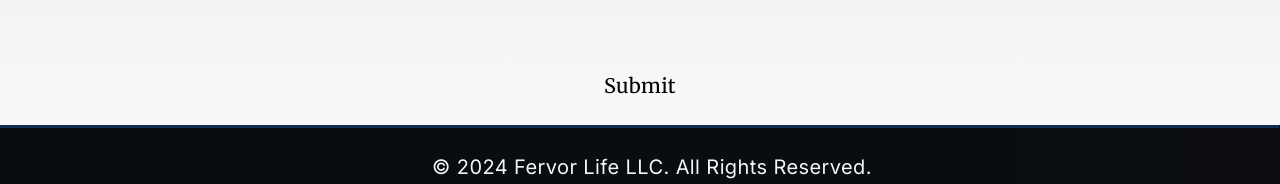
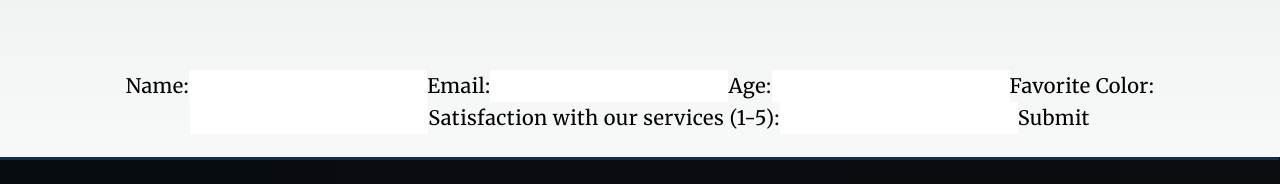
Before and after one commit to Ktopper/next_database, a Next.js app: page /onboarding in a window 1280 px wide. Shown: the part 732-916 px from the top of the page. Built offline with nearby package versions, Linux system fonts and the light colour scheme; no server answers; a web font is replaced by a local one.

Commit message:
Update form fields and labels in OnboardingForm component

```diff
--- a/src/components/OnboardingForm.js
+++ b/src/components/OnboardingForm.js
@@ -84,7 +84,56 @@ function OnboardingForm() {
 
   return (
     <form>
-      {/* Form fields */}
+    <label htmlFor="name">Name:</label>
+      <input
+        type="text"
+        id="name"
+        name="name"
+        value={formData.name}
+        onChange={handleChange}
+        required
+      />
+
+      <label htmlFor="email">Email:</label>
+      <input
+        type="email"
+        id="email"
+        name="email"
+        value={formData.email}
+        onChange={handleChange}
+        required
+      />
+
+      <label htmlFor="age">Age:</label>
+      <input
+        type="text"
+        id="age"
+        name="age"
+        value={formData.age}
+        onChange={handleChange}
+        required
+      />
+
+      <label htmlFor="favoriteColor">Favorite Color:</label>
+      <input
+        type="text"
+        id="favoriteColor"
+        name="favoriteColor"
+        value={formData.favoriteColor}
+        onChange={handleChange}
+        required
+      />
+
+      <label htmlFor="satisfaction">Satisfaction with our services (1-5):</label>
+      <input
+        type="number"
+        id="satisfaction"
+        name="satisfaction"
+        value={formData.satisfaction}
+        onChange={handleChange}
+        required
+      />
+
       <button type="submit">Submit</button>
     </form>
   );
```
